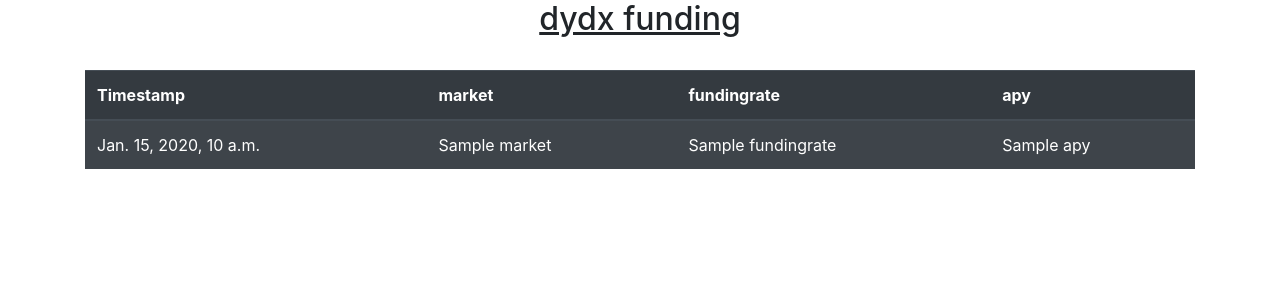
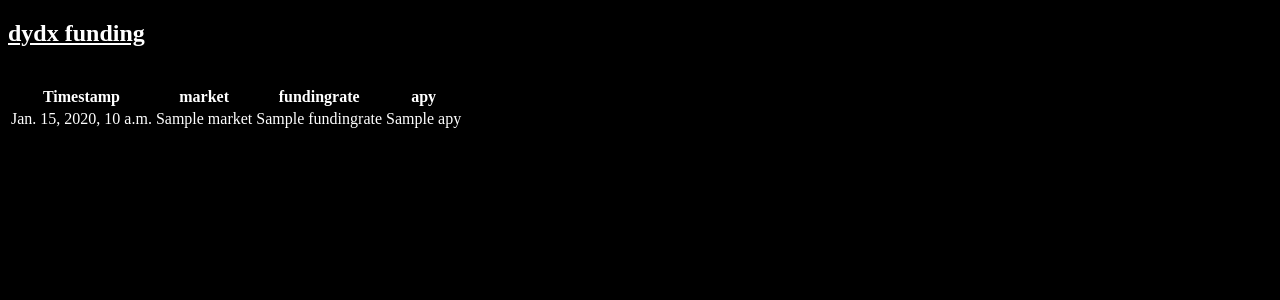
Before and after one commit to mnkil/bomy-web, a Django app: template templates/table.html in a window 1280 px wide. Shown: the top 300 px of the page. Run offline with Django 4.2, Linux system fonts and the light colour scheme; the template is opened without the code that fills it: most values are stand-ins (such as "Sample title", 1, 10 or a date in 2020); some libraries are stand-ins or nearby versions.

Commit message:
style update

```diff
--- a/templates/table.html
+++ b/templates/table.html
@@ -5,12 +5,12 @@
   <title>TableView - Startup</title>
   <meta charset="utf-8">
   <meta name="viewport" content="width=device-width, initial-scale=1">
-  <link rel="stylesheet" href="https://maxcdn.bootstrapcdn.com/bootstrap/4.5.0/css/bootstrap.min.css">
+<!--  <link rel="stylesheet" href="https://maxcdn.bootstrapcdn.com/bootstrap/4.5.0/css/bootstrap.min.css"> -->
   <script src="https://ajax.googleapis.com/ajax/libs/jquery/3.5.1/jquery.min.js"></script>
   <script src="https://cdnjs.cloudflare.com/ajax/libs/popper.js/1.16.0/umd/popper.min.js"></script>
   <script src="https://maxcdn.bootstrapcdn.com/bootstrap/4.5.0/js/bootstrap.min.js"></script>
 </head>
-<body>
+<body style="background-color: black; color: white;"">
 
 <div class="container">
 	<h2 class="text-center"><u>dydx funding</u></h2><br>
```
Also changed, not shown: 1 other file.
